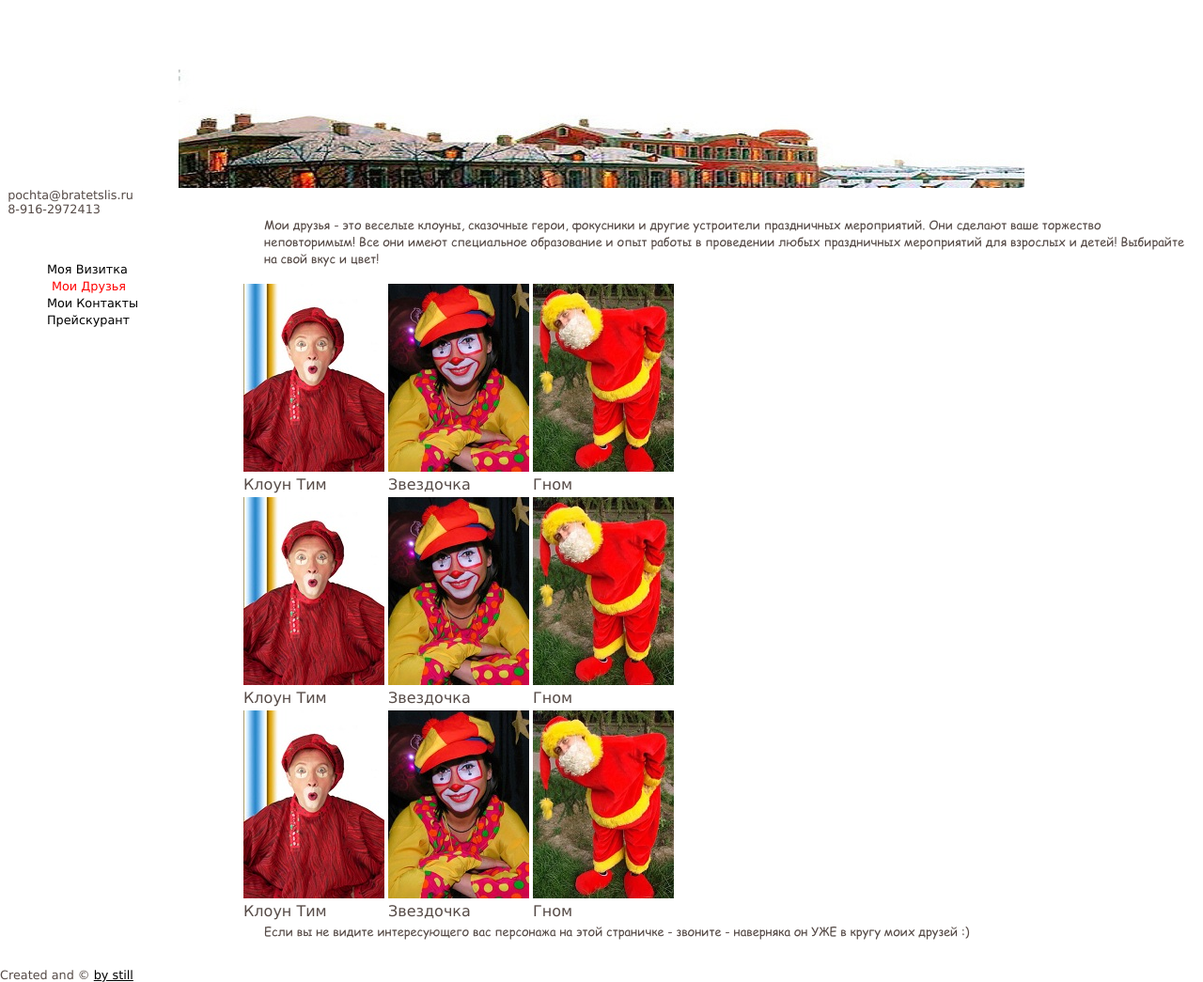
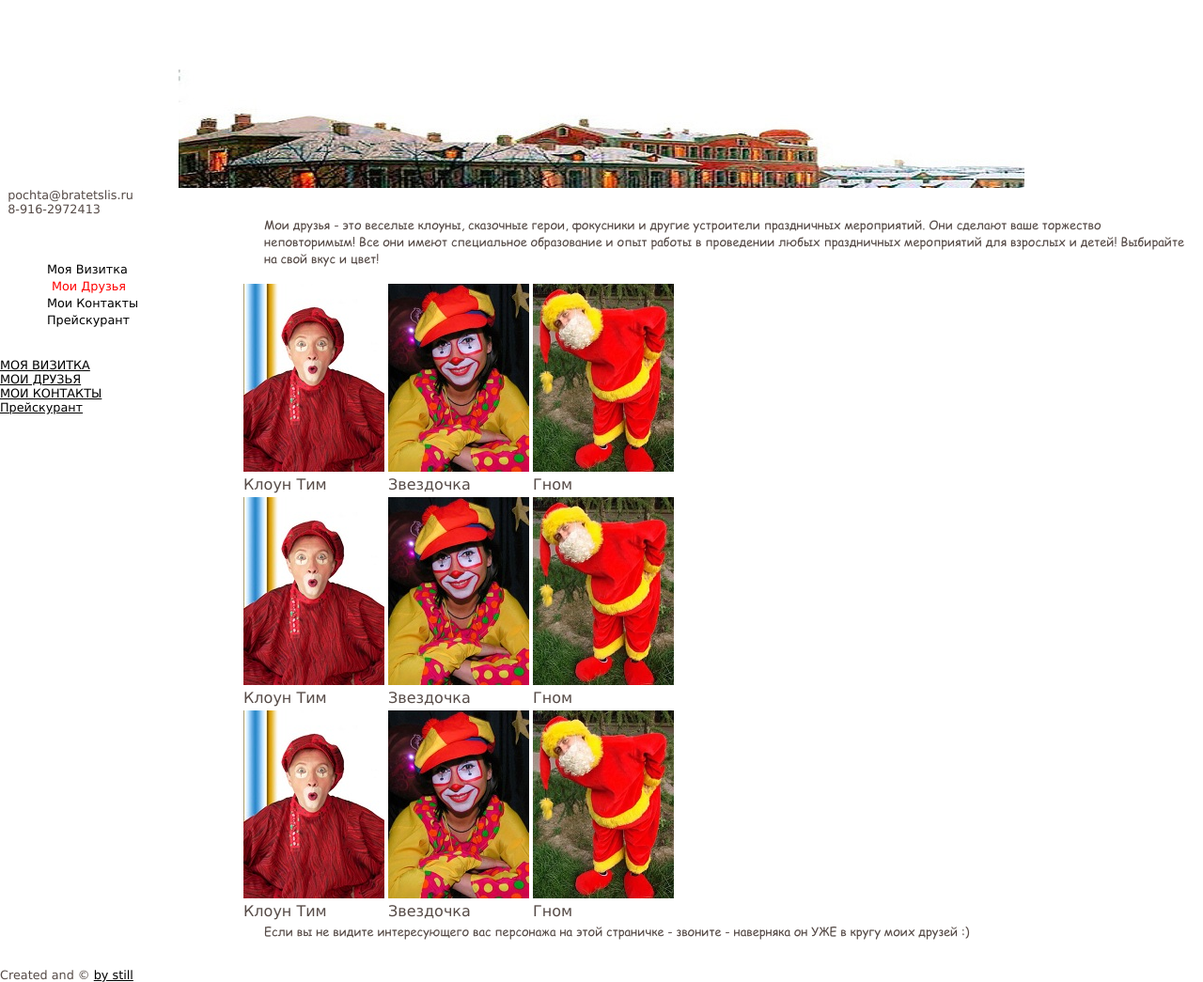
Before and after one commit to bratetslis/Site, a Jekyll site: the page index1.html, which Jekyll copies as it is, in a window 1280 px wide. Shown: the whole page at 94% size. Built offline with Jekyll 4.4.1, drawn with Linux system fonts in a browser that asks for light colours.

Commit message:
Update index1.html

```diff
--- a/index1.html
+++ b/index1.html
@@ -63,6 +63,12 @@ function showhint(layerName) { $(layerName).show(); } function hidehint(layerNam
 				</ul>
 			</li>
 		</ul><br>
+<a href="../vizitka/">МОЯ ВИЗИТКА</a><br>
+<a href="../friends/">МОИ ДРУЗЬЯ</a><br>
+<a href="../contacts/">МОИ КОНТАКТЫ</a><br>
+<a href="../Price/">Прейскурант</a><br>
+
+
 	</div> <!-- end menu left -->
 	<div id="content">
 
```
